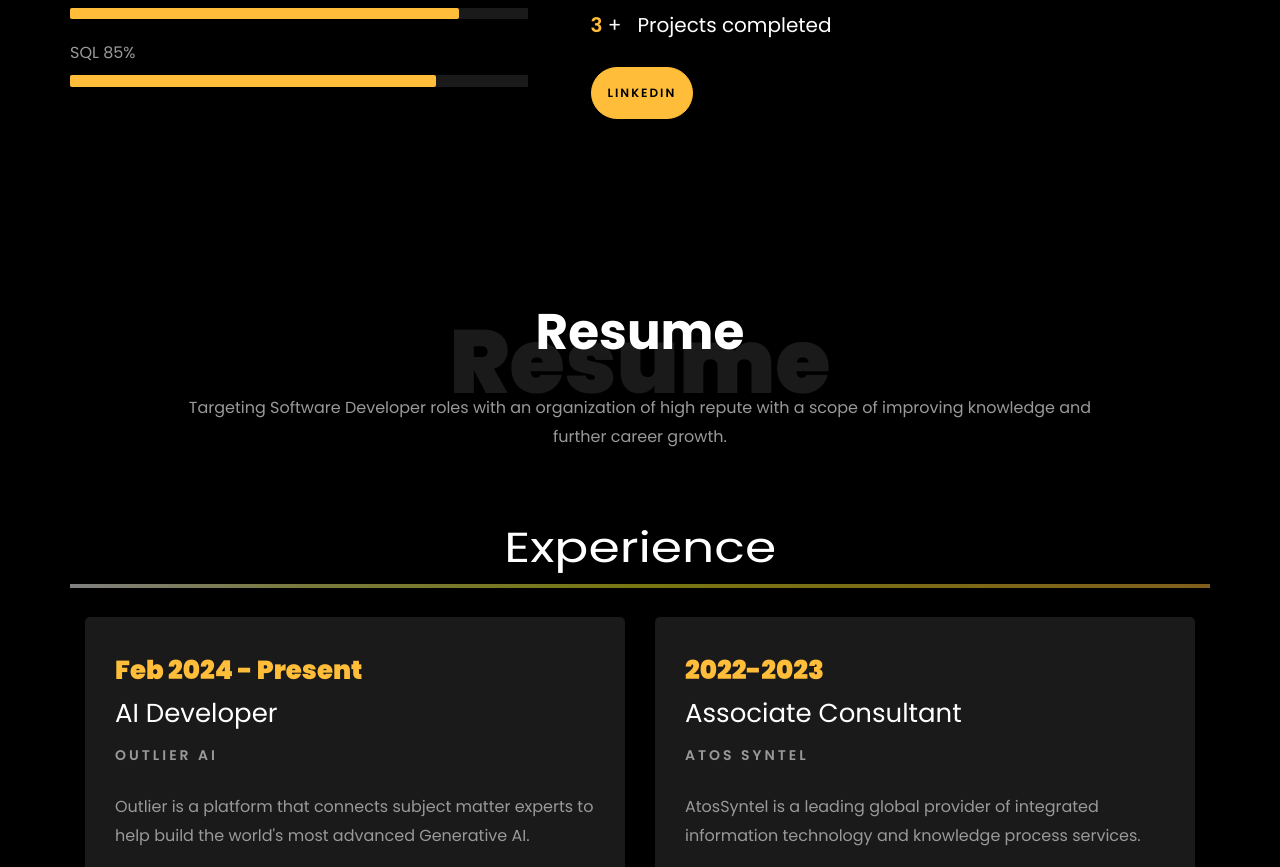
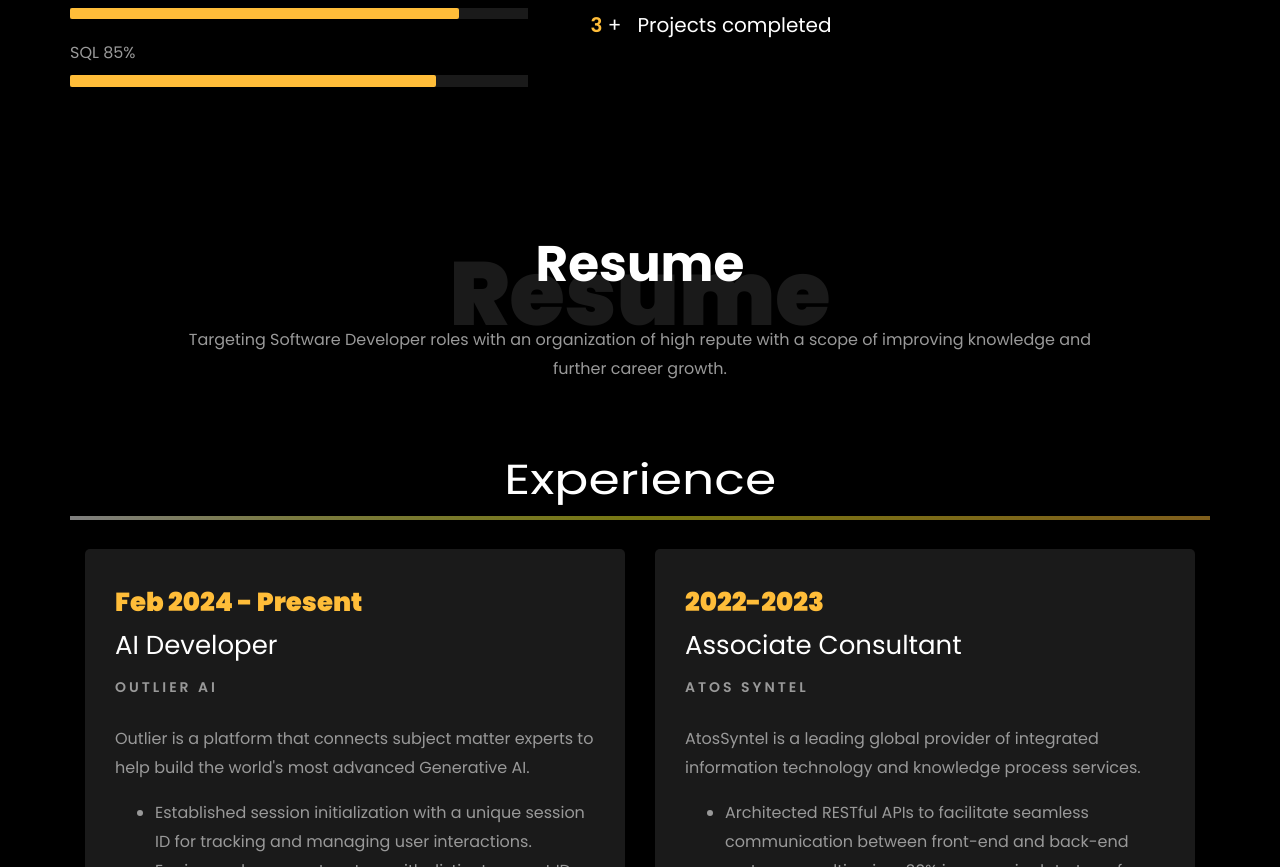
Before and after one commit to Monster682/vaibhavdesai.github.io, a plain HTML site: page index.html in a window 1280 px wide. Shown: the part 1316-2183 px from the top of the page. Drawn offline with Linux system fonts and the light colour scheme; files whose address does not match are found by name.

Commit message:
Update index.html

```diff
--- a/index.html
+++ b/index.html
@@ -290,7 +290,7 @@
 									<span class="number" data-number="4">4</span> <span>+</span>
 									<span>&nbsp; Projects completed</span>
 								</p>
-								<p><a href="https://www.linkedin.com/in/rishabhnmishra/" class="btn btn-primary py-3 px-3">LinkedIn</a></p>
+
 							</div>
 						</div>
 					</div>
```
